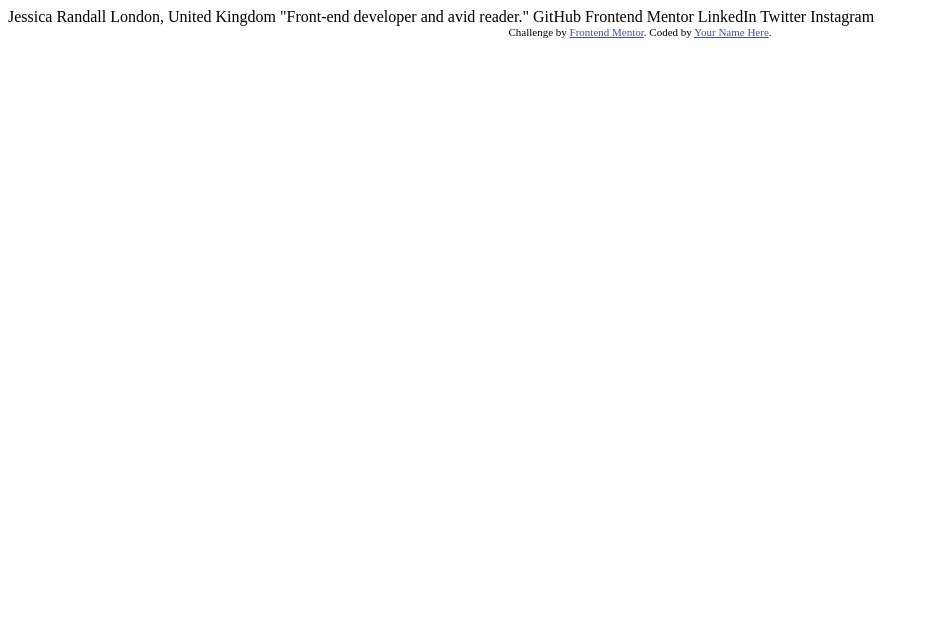
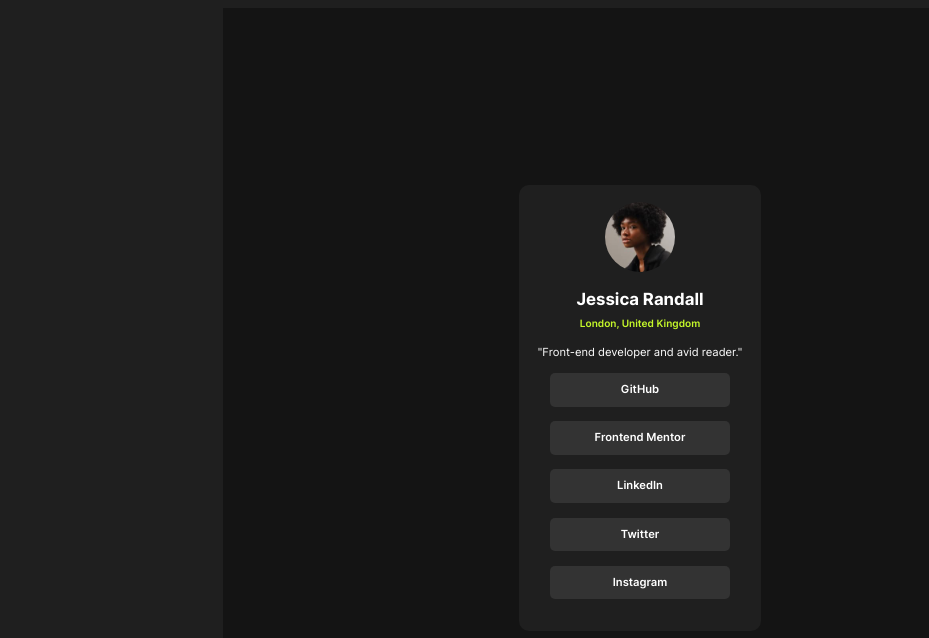
Before and after one commit to friedmantech/social-links, a plain HTML site: page index.html in a window 1280 px wide. Shown: the whole page, without its empty margins (0-929 px from the left). Drawn offline with Linux system fonts and the light colour scheme.

Commit message:
first version

```diff
--- a/index.html
+++ b/index.html
@@ -4,31 +4,112 @@
   <meta charset="UTF-8">
   <meta name="viewport" content="width=device-width, initial-scale=1.0"> <!-- displays site properly based on user's device -->
 
-  <link rel="icon" type="image/png" sizes="32x32" href="./assets/images/favicon-32x32.png">
+  <title>Social links profile</title>
+<style>
+@font-face {
+  font-family: 'Inter';
+  src: url('assets/fonts/Inter-VariableFont_slnt\,wght.ttf') format('woff2');
+}
 
-  <title>Frontend Mentor | Social links profile</title>
+:root {
+--green: hsl(75, 94%, 57%);
+--white: hsl(0, 0%, 100%);
+--grey700: hsl(0, 0%, 20%);
+--grey800: hsl(0, 0%, 12%);
+--grey900: hsl(0, 0%, 8%);
+}
 
-  <!-- Feel free to remove these styles or customise in your own stylesheet 👍 -->
-  <style>
-    .attribution { font-size: 11px; text-align: center; }
-    .attribution a { color: hsl(228, 45%, 44%); }
-  </style>
+body {
+  font-family: Inter, sans-serif;
+  font-size: 14px;
+  color: var(--white);
+  background-color: var(--grey800);
+  display: flex;
+  align-items: center;
+  justify-content: center;
+  height:100vh;
+}
+
+main {
+  background-color: var(--grey900);
+  display:flex;
+  align-items: center;
+  justify-content: center;
+  width: 66%;
+  height:100%;
+}
+
+article {
+  background-color: var(--grey800);
+  font-size: .8em;
+  min-width:25%;
+  border-radius: 10px;
+  padding: 1.5em;
+  text-align: center;
+  margin: 1em;
+}
+
+img {
+  border-radius: 50%;
+  max-width: 70px;
+}
+
+h1 {
+  font-weight: 700;
+  margin-bottom: .5em;
+}
+
+h2 {
+  color: var(--green);
+  font-size: .9em;
+  font-weight: 600;
+  margin-bottom: 1.5em;
+}
+
+.subtitle {
+  font-weight: 400;
+}
+
+ul {
+  list-style: none;
+  padding: 0;
+  margin: 0;
+}
+
+li {
+  background-color: var(--grey700);
+  border-radius: 5px;
+  text-align: center;
+  height: 3em;
+  line-height: 3em;
+  margin: 1.3em;
+  font-weight: 600;
+}
+
+li:hover {
+  color: var(--grey700);
+  background-color: var(--green);
+  cursor: pointer;
+}
+
+
+</style>
 </head>
 <body>
-
-  Jessica Randall
-  London, United Kingdom
-  "Front-end developer and avid reader."
-
-  GitHub
-  Frontend Mentor
-  LinkedIn
-  Twitter
-  Instagram
-
-  <div class="attribution">
-    Challenge by <a href="https://www.frontendmentor.io?ref=challenge" target="_blank">Frontend Mentor</a>.
-    Coded by <a href="#">Your Name Here</a>.
-  </div>
+<main>
+<article>
+<img src = "./assets/images/avatar-jessica.jpeg" alt = "profile photo">
+  <h1>Jessica Randall</h1>
+  <h2>London, United Kingdom</h2>
+  <p class = "subtitle">"Front-end developer and avid reader."</p>
+  <ul>
+    <li>GitHub</li>
+    <li>Frontend Mentor</li>
+    <li>LinkedIn</li>
+    <li>Twitter</li>
+    <li>Instagram</li>
+  </ul>
+</article>
+</main>
 </body>
 </html>
```
Also changed, not shown: screenshot.jpg (added).
